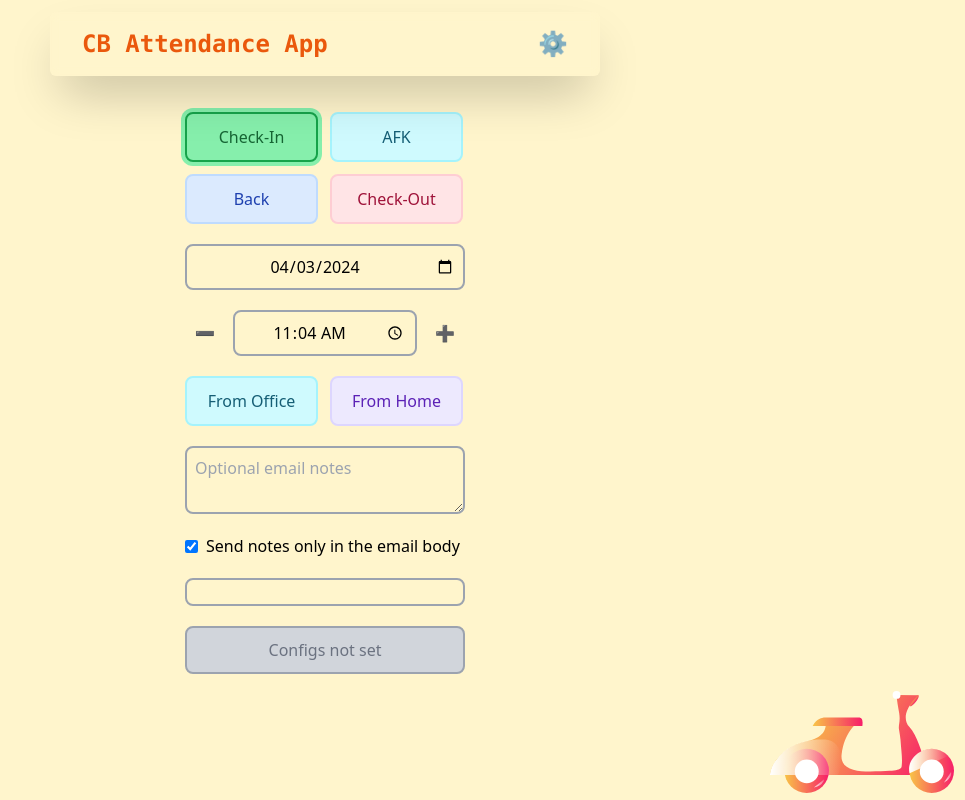
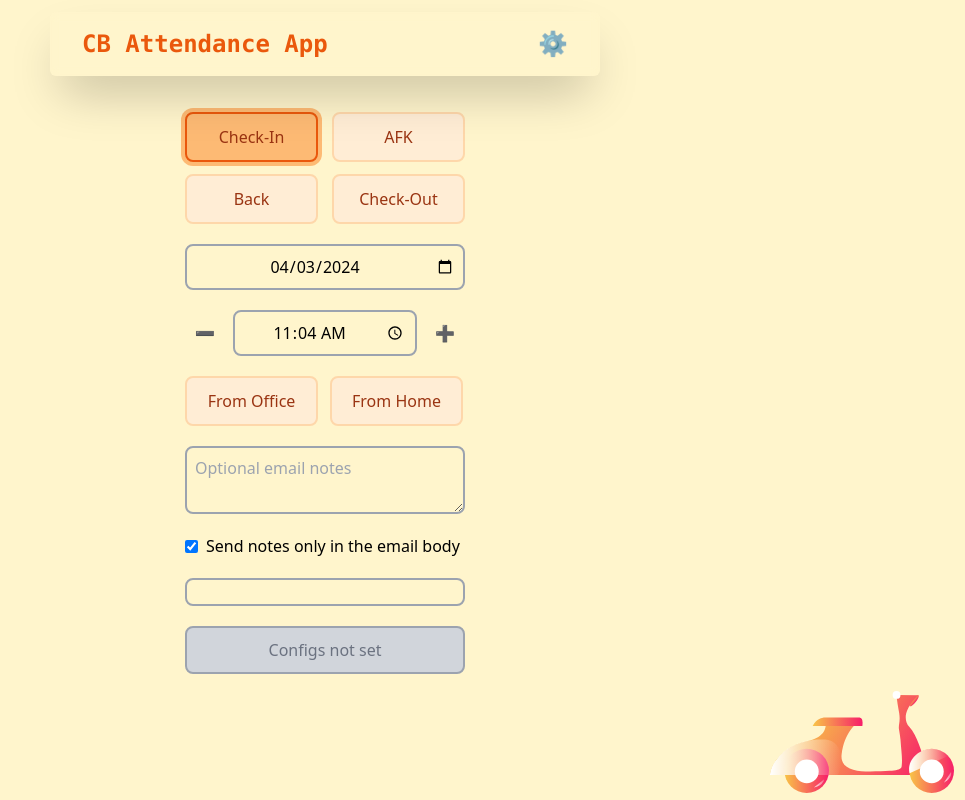
Before and after one commit to r8928/slack-app, a Next.js app: page / in a window 1280 px wide. Shown: the whole page, without its empty margins (315-1280 px from the left). Built offline with nearby package versions, Linux system fonts and the light colour scheme.

Commit message:
Simplify colors

```diff
--- a/pages/index.tsx
+++ b/pages/index.tsx
@@ -279,7 +279,7 @@ export default function Home() {
             onSubmit={submitPunch}
             className="rounded-lg p-5 mx-auto w-[320px] flex flex-col gap-5"
           >
-            <div className="flex gap-3 flex-wrap">
+            <div className="flex gap-3 flex-wrap justify-between">
               <div>
                 <input
                   type="radio"
@@ -290,11 +290,12 @@ export default function Home() {
                   onChange={generateText}
                 />
                 <label
+                  tabIndex={0}
                   className="h-[50px] w-[133px] select-none cursor-pointer rounded-lg px-5 py-2.5 flex items-center justify-center
-                      text-green-800 border-2 bg-green-100 border-green-200
-                      hover:bg-green-200
-                      peer-checked:ring-4 peer-checked:ring-green-300 peer-checked:bg-green-300 peer-checked:border-green-600
-                      "
+                    text-orange-800 border-2 bg-orange-100 border-orange-200
+                    hover:bg-orange-200
+                    peer-checked:ring-4 peer-checked:ring-orange-300 peer-checked:bg-orange-300 peer-checked:border-orange-600
+                    "
                   htmlFor="check-in"
                 >
                   Check-In
@@ -311,10 +312,11 @@ export default function Home() {
                   onChange={generateText}
                 />
                 <label
+                  tabIndex={0}
                   className="h-[50px] w-[133px] select-none cursor-pointer rounded-lg px-5 py-2.5 flex items-center justify-center
-                    text-cyan-800 border-2 bg-cyan-100 border-cyan-200
-                    hover:bg-cyan-200
-                    peer-checked:ring-4 peer-checked:ring-cyan-300 peer-checked:bg-cyan-300 peer-checked:border-cyan-600
+                    text-orange-800 border-2 bg-orange-100 border-orange-200
+                    hover:bg-orange-200
+                    peer-checked:ring-4 peer-checked:ring-orange-300 peer-checked:bg-orange-300 peer-checked:border-orange-600
                     "
                   htmlFor="AFK"
                 >
@@ -332,10 +334,11 @@ export default function Home() {
                   onChange={generateText}
                 />
                 <label
+                  tabIndex={0}
                   className="h-[50px] w-[133px] select-none cursor-pointer rounded-lg px-5 py-2.5 flex items-center justify-center
-                    text-blue-800 border-2 bg-blue-100 border-blue-200
-                    hover:bg-blue-200
-                    peer-checked:ring-4 peer-checked:ring-blue-300 peer-checked:bg-blue-300 peer-checked:border-blue-600
+                    text-orange-800 border-2 bg-orange-100 border-orange-200
+                    hover:bg-orange-200
+                    peer-checked:ring-4 peer-checked:ring-orange-300 peer-checked:bg-orange-300 peer-checked:border-orange-600
                     "
                   htmlFor="Back"
                 >
@@ -353,11 +356,12 @@ export default function Home() {
                   onChange={generateText}
                 />
                 <label
+                  tabIndex={0}
                   className="h-[50px] w-[133px] select-none cursor-pointer rounded-lg px-5 py-2.5 flex items-center justify-center
-                  text-rose-800 border-2 bg-rose-100 border-rose-200
-                  hover:bg-rose-200
-                  peer-checked:ring-4 peer-checked:ring-rose-300 peer-checked:bg-rose-300 peer-checked:border-rose-600
-                      "
+                    text-orange-800 border-2 bg-orange-100 border-orange-200
+                    hover:bg-orange-200
+                    peer-checked:ring-4 peer-checked:ring-orange-300 peer-checked:bg-orange-300 peer-checked:border-orange-600
+                    "
                   htmlFor="check-out"
                 >
                   Check-Out
@@ -369,7 +373,7 @@ export default function Home() {
               <input
                 type="date"
                 id="current-date"
-                className="w-[100%] text-center bg-transparent border-2 rounded-lg border-gray-400 p-2"
+                className="w-[100%] text-center bg-transparent border-2 rounded-lg border-gray-400 p-2 outline-orange-600"
                 onChange={generateText}
                 required
               />
@@ -378,7 +382,7 @@ export default function Home() {
             <div className="current-time flex gap-2">
               <button
                 type="button"
-                className="p-2 border-2 border-transparent hover:border-gray-400 rounded-lg"
+                className="p-2 border-2 border-transparent hover:border-gray-400 rounded-lg outline-orange-600"
                 onClick={() => subtractOneMinute()}
               >
                 ➖
@@ -387,14 +391,14 @@ export default function Home() {
               <input
                 type="time"
                 id="current-time"
-                className="w-[100%] text-center bg-transparent border-2 rounded-lg border-gray-400 p-2"
+                className="w-[100%] text-center bg-transparent border-2 rounded-lg border-gray-400 p-2 outline-orange-600"
                 onChange={generateText}
                 required
               />
 
               <button
                 type="button"
-                className="p-2 border-2 border-transparent hover:border-gray-400 rounded-lg"
+                className="p-2 border-2 border-transparent hover:border-gray-400 rounded-lg outline-orange-600"
                 onClick={() => addOneMinute()}
               >
                 ➕
@@ -412,10 +416,11 @@ export default function Home() {
                   onChange={generateText}
                 />
                 <label
+                  tabIndex={0}
                   className="h-[50px] w-[133px] select-none cursor-pointer rounded-lg px-5 py-2.5 flex items-center justify-center
-                    text-cyan-800 border-2 bg-cyan-100 border-cyan-200
-                    hover:bg-cyan-200
-                    peer-checked:ring-4 peer-checked:ring-cyan-300 peer-checked:bg-cyan-300 peer-checked:border-cyan-600
+                    text-orange-800 border-2 bg-orange-100 border-orange-200
+                    hover:bg-orange-200
+                    peer-checked:ring-4 peer-checked:ring-orange-300 peer-checked:bg-orange-300 peer-checked:border-orange-600
                     "
                   htmlFor="from-office"
                 >
@@ -433,10 +438,11 @@ export default function Home() {
                   onChange={generateText}
                 />
                 <label
+                  tabIndex={0}
                   className="h-[50px] w-[133px] select-none cursor-pointer rounded-lg px-5 py-2.5 flex items-center justify-center
-                    text-violet-800 border-2 bg-violet-100 border-violet-200
-                    hover:bg-violet-200
-                    peer-checked:ring-4 peer-checked:ring-violet-300 peer-checked:bg-violet-300 peer-checked:border-violet-600
+                    text-orange-800 border-2 bg-orange-100 border-orange-200
+                    hover:bg-orange-200
+                    peer-checked:ring-4 peer-checked:ring-orange-300 peer-checked:bg-orange-300 peer-checked:border-orange-600
                     "
                   htmlFor="from-home"
                 >
@@ -448,7 +454,7 @@ export default function Home() {
             <textarea
               placeholder="Optional email notes"
               id="extra-comments"
-              className="w-[100%] bg-transparent border-2 rounded-lg border-gray-400 p-2"
+              className="w-[100%] bg-transparent border-2 rounded-lg border-gray-400 p-2 outline-orange-600"
               onChange={generateText}
             ></textarea>
             {/* checkbox: send optional notes with slack message */}
@@ -456,7 +462,7 @@ export default function Home() {
               <input
                 type="checkbox"
                 id="send-notes"
-                className="peer"
+                className="peer outline-orange-600"
                 defaultChecked={true}
                 onChange={generateText}
               />
```
